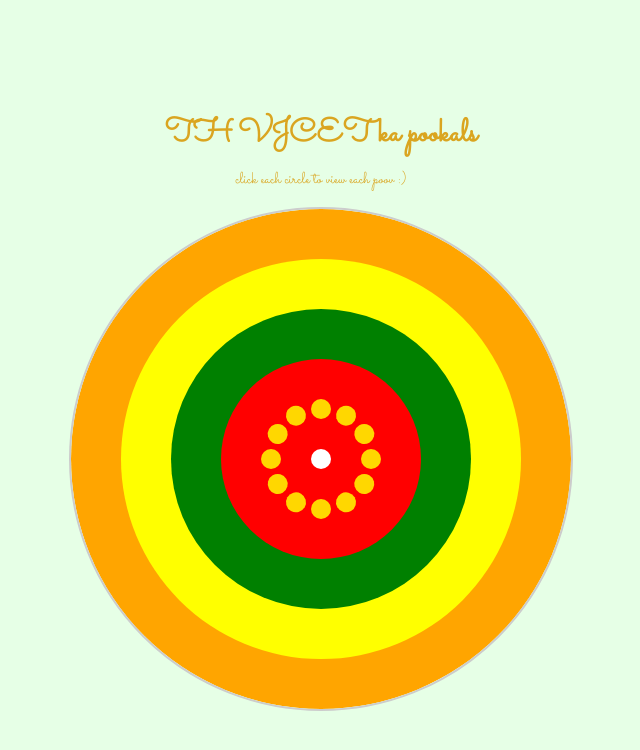
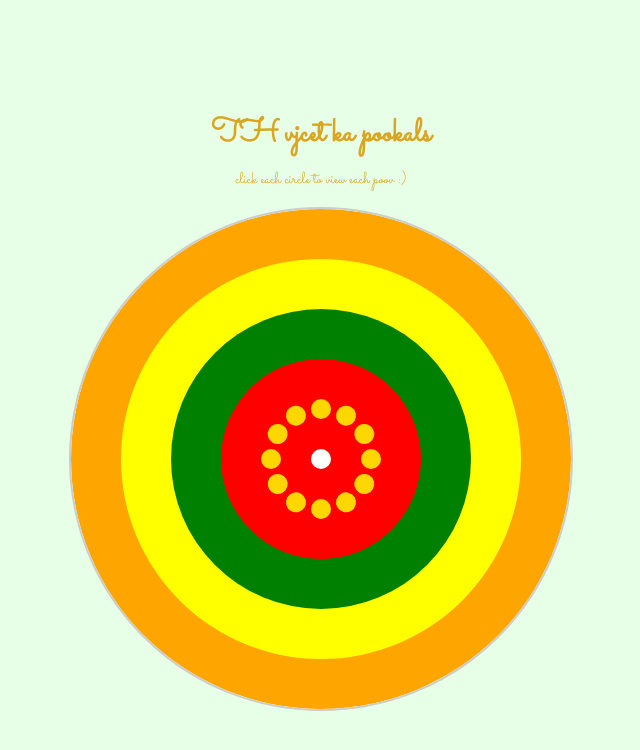
Before and after one commit to Aswathi04/pookalamftth, a plain HTML site: page index.html in a window 1280 px wide. Shown: the whole page, without its empty margins (319-959 px from the left). Drawn offline with Linux system fonts and the light colour scheme.

Commit message:
Correct header title casing for consistency

```diff
--- a/index.html
+++ b/index.html
@@ -33,7 +33,7 @@
     </style>
 </head>
 <body>
-    <h1>TH VJCET ka pookals</h1>
+    <h1>TH vjcet ka pookals</h1>
     <p>click each circle to view each poov :)</p>
     <canvas id="pookalamCanvas" width="500" height="500"></canvas>
 
```
